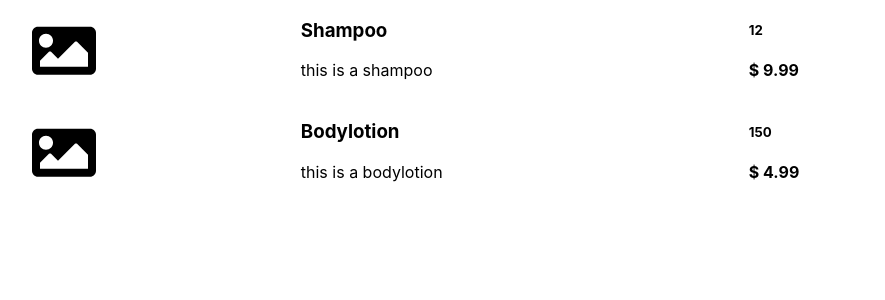
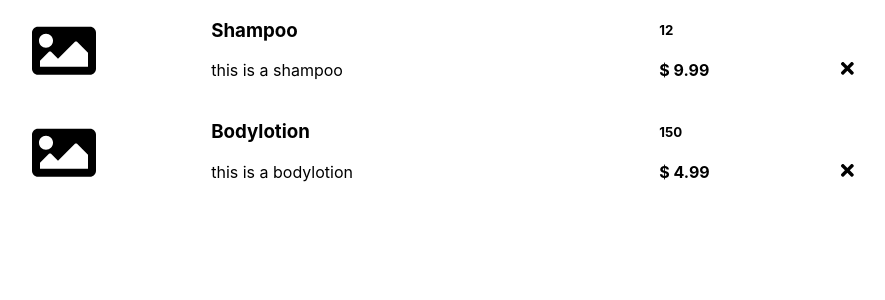
Before and after one commit to schuppli/product-page, a React (Create React App) app: page / in a window 1280 px wide. Shown: the top 300 px of the page, without its empty margins (160-1045 px from the left). Built offline with nearby package versions, Linux system fonts and the light colour scheme; data requests are answered from the project's data file.

Commit message:
products can now be deleted

```diff
--- a/db.json
+++ b/db.json
@@ -1,6 +1,7 @@
 {
   "products": [
     {
+      "id": 1,
       "name": "Shampoo",
       "description": "this is a shampoo",
       "stock": 12,
--- a/src/App.js
+++ b/src/App.js
@@ -1,22 +1,6 @@
 import { useState, useEffect } from 'react'
 import Products from "./components/Products";
 
-/*
-const productArray = [
-  {
-    name: "Shampoo",
-    description: "this is a shampoo",
-    stock: 12,
-    price: 9.99,
-  },
-  {
-    name: "Bodylotion",
-    description: "this is a bodylotion",
-    stock: 150,
-    price: 4.99,
-  }
-]
-*/
 
 function App() {
 
@@ -38,11 +22,19 @@ function App() {
     return data
   }
 
-
+  //DeleteProduct
+  const deleteProduct = async (id) => {
+    const res = await fetch(`http://localhost:5000/products/${id}`, {
+      method: 'DELETE',
+    })
+    res.status === 200
+      ? setProducts(products.filter((product) => product.id != id))
+      : alert('Error Deleting This Task')
+  }
 
   return (
     <div className="App">
-      <Products products={products} />
+      <Products products={products} onDelete={deleteProduct} />
     </div>
   );
 }
--- a/src/components/Product.js
+++ b/src/components/Product.js
@@ -1,7 +1,7 @@
 import React from 'react'
-import { FaImage } from 'react-icons/fa'
+import { FaImage, FaTimes } from 'react-icons/fa'
 
-const Product = ({ product }) => {
+const Product = ({ product, onDelete }) => {
     return (
         <div className="product">
             <div className="productImage">
@@ -15,6 +15,11 @@ const Product = ({ product }) => {
                 <h5>{product.stock}</h5>
                 <h4>{"$ " + product.price}</h4>
             </div>
+            <div className="productX">
+                <h3>
+                    <FaTimes onClick={() => onDelete(product.id)} />
+                </h3>
+            </div>
 
         </div>
     )
--- a/src/components/Products.js
+++ b/src/components/Products.js
@@ -1,11 +1,11 @@
 import React from 'react'
 import Product from './Product'
 
-const Products = ({ products }) => {
+const Products = ({ products, onDelete }) => {
     return (
         <div>
             {products.map((product, index) => (
-                <Product key={index} product={product} />
+                <Product key={index} product={product} onDelete={onDelete} />
             ))}
         </div>
     )
--- a/src/index.css
+++ b/src/index.css
@@ -19,19 +19,25 @@ code {
 }
 
 .productImage {
-  /*background-color: rosybrown;*/
-  width: 30%;
+  /* background-color: rosybrown; */
+  width: 20%;
 }
 
 .productText {
-  /*background-color: aliceblue;*/
+  /* background-color: aliceblue; */
   width: 50%;
 }
 
 .productInfo {
-  /*background-color: blanchedalmond;*/
+  /* background-color: blanchedalmond; */
   width: 20%;
   align-items: flex-end;
+}
+
+.productX {
+  width: 10%;
+  align-content: flex-end;
+  /* background-color: darkseagreen; */
 }
 
 .faImage {
```
Lines whose indentation alone changed are shown as unchanged.
